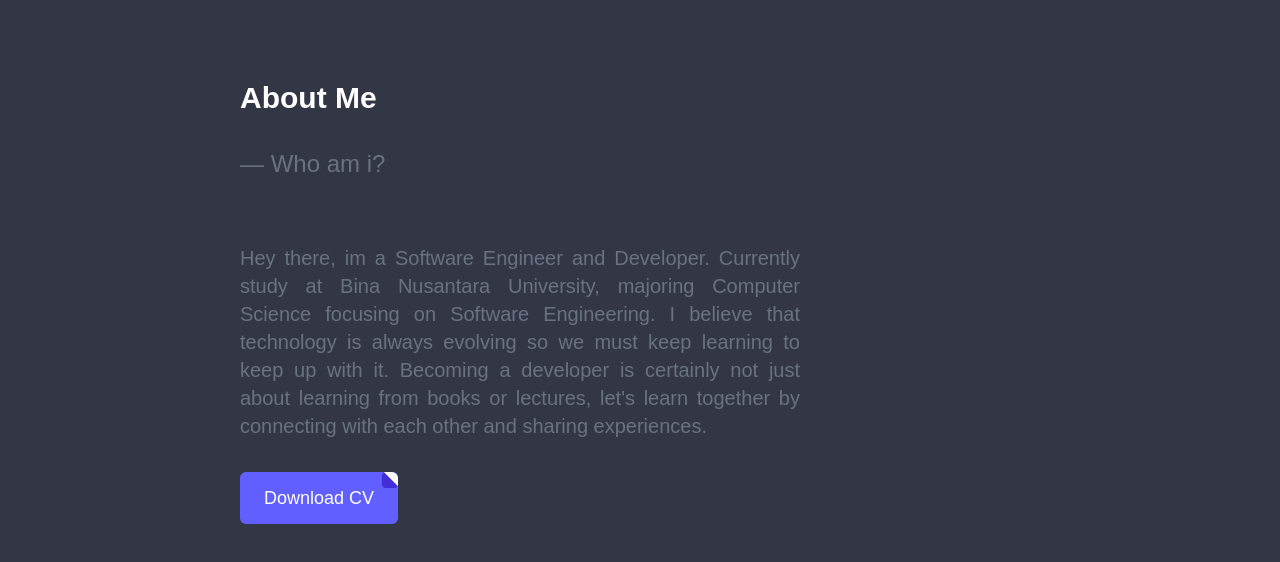
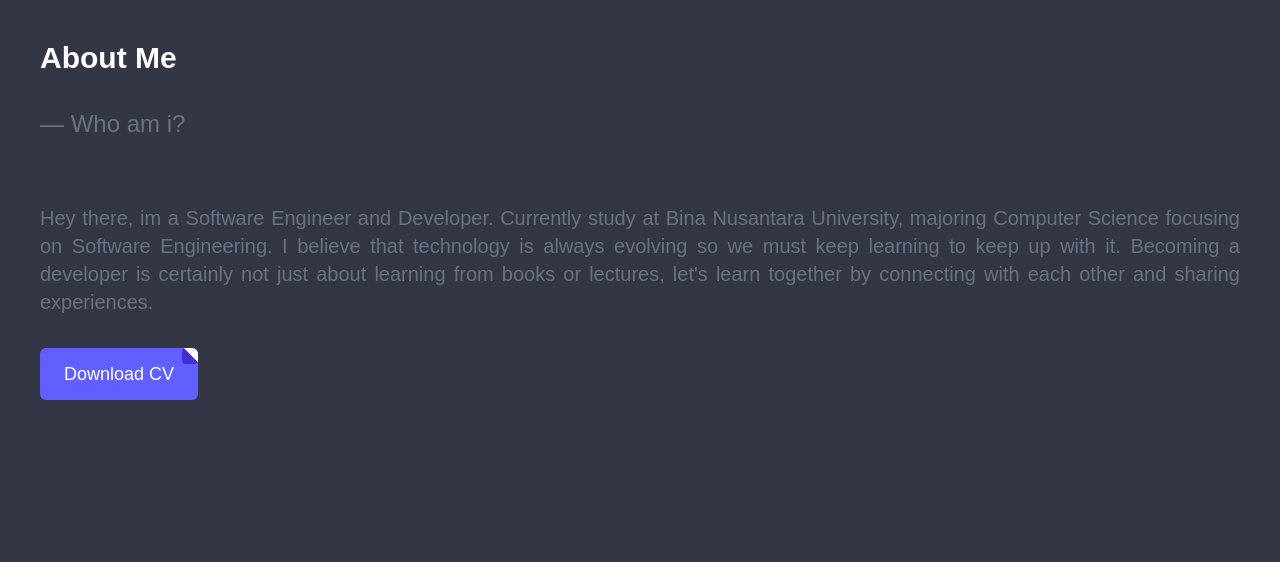
Before and after one commit to DarrelG/Portofolio2.0, a Next.js app: page /MyStory in a window 1280 px wide. Shown: the top 562 px of the page. Built offline with nearby package versions, Linux system fonts and the light colour scheme.

Commit message:
fixing overflow x and About Me page

```diff
--- a/src/app/MyStory/page.tsx
+++ b/src/app/MyStory/page.tsx
@@ -1,8 +1,8 @@
 const MyStory = () =>{
     return(
         <div>
-            <div className="mainContainer p-20 aboutme">
-                <div className="text-gray-500 ml-40 text-2xl w-1/2">
+            <div className="mainContainer p-10 2xl:p-20 aboutme">
+                <div className="text-gray-500 2xlml-40 text-2xl 2xl:w-1/2">
                     <div className="text-3xl text-white font-bold">About Me</div><br />
                     <div>— Who am i?</div><br /><br />
                     <div className="text-justify text-xl">
--- a/src/app/page.tsx
+++ b/src/app/page.tsx
@@ -73,7 +73,7 @@ const Home = () =>{
   }, []);
 
   return (
-    <div className="text-white body snap-y snap-mandatory overflow-y-scroll h-screen">
+    <div className="text-white body snap-y snap-mandatory overflow-y-scroll h-screen overflow-x-hidden">
       <section ref={homeRef} className="mainContainer p-5 2xl:flex 2xl:p-20 snap-start h-screen" id="Home">
         <div className={`profile w-screen 2xl:w-1/2 2xl:ml-40`}>
           <div className={`fullName ${animate ? `slide-in` : ''} flex 2xl:block text-3xl 2xl:text-7xl m-2 mb-10 font-bold`}>
```
